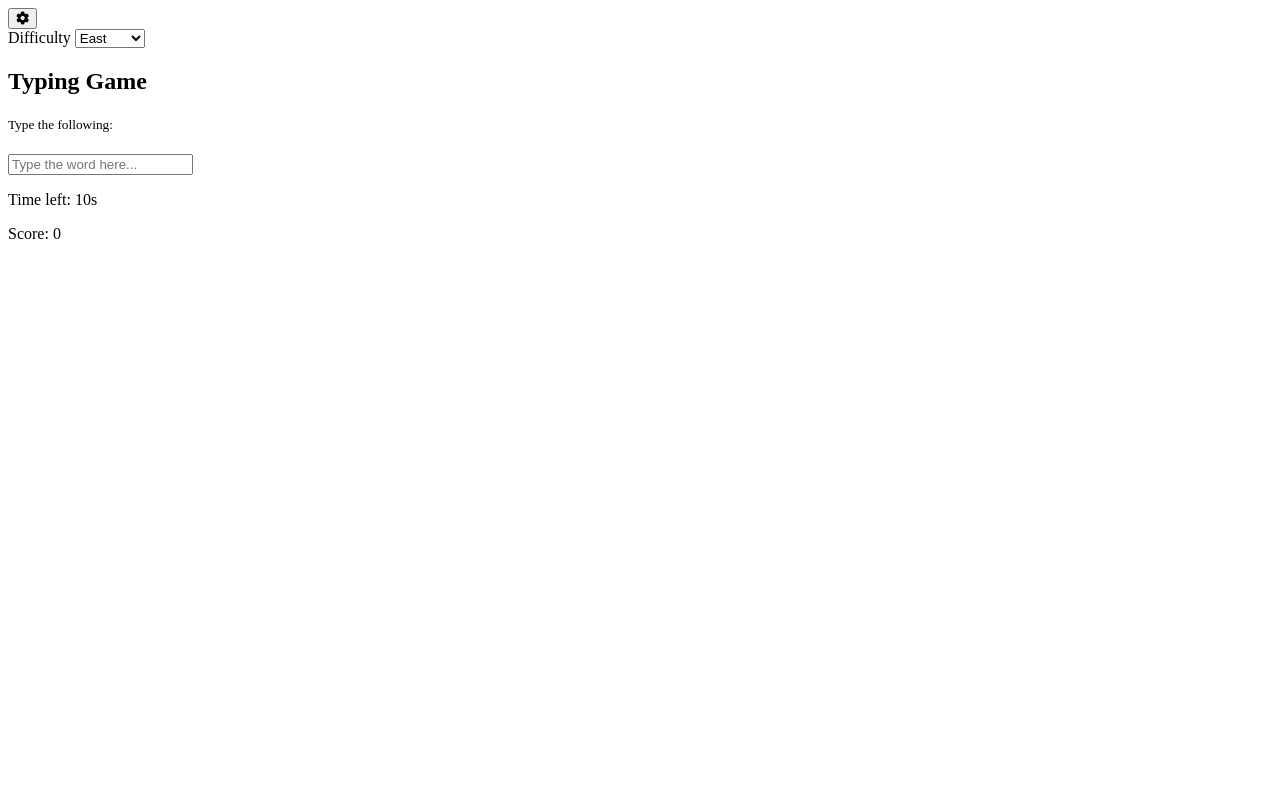
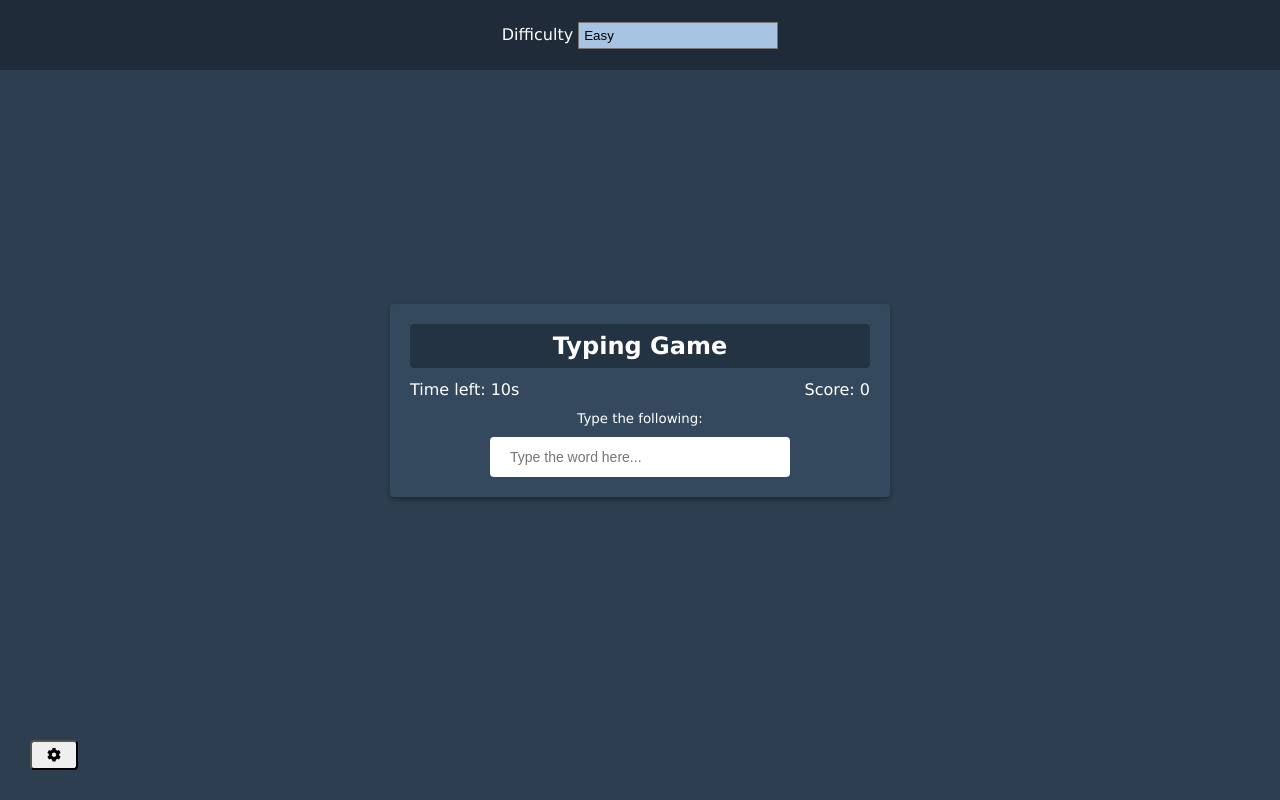
Before and after one commit to ericstober/typing-game, a plain HTML site: page index.html in a window 1280 px wide. Drawn offline with Linux system fonts and the light colour scheme.

Commit message:
completed css

```diff
--- a/index.html
+++ b/index.html
@@ -22,7 +22,7 @@
       <div>
         <label for="difficulty">Difficulty</label>
         <select id="difficulty">
-          <option value="easy">East</option>
+          <option value="easy">Easy</option>
           <option value="medium">Medium</option>
           <option value="hard">Hard</option>
         </select>
--- a/style.css
+++ b/style.css
@@ -0,0 +1,117 @@
+* {
+  box-sizing: border-box;
+}
+
+body {
+  background: #2c3e50;
+  display: flex;
+  align-items: center;
+  justify-content: center;
+  min-height: 100vh;
+  margin: 0;
+  font-family: Verdana, Geneva, Tahoma, sans-serif;
+}
+
+button {
+  cursor: pointer;
+  font-size: 14px;
+  border-radius: 4px;
+  padding: 5px 15px;
+}
+
+select {
+  width: 200px;
+  padding: 5px;
+  appearance: none;
+  -webkit-appearance: none;
+  -moz-appearance: none;
+  border-radius: 0;
+  background: #a7c5e3;
+}
+
+select:focus,
+button:focus {
+  outline: 0;
+}
+
+.settings-btn {
+  position: absolute;
+  bottom: 30px;
+  left: 30px;
+}
+
+.settings {
+  position: absolute;
+  top: 0;
+  left: 0;
+  width: 100%;
+  background: rgba(0, 0, 0, 0.3);
+  height: 70px;
+  color: #fff;
+  display: flex;
+  align-items: center;
+  justify-content: center;
+  transform: translateY(0);
+  transition: transform 0.3s ease-in-out;
+}
+
+.settings.hide {
+  transform: translateY(-100%);
+}
+
+.container {
+  background: #34495e;
+  padding: 20px;
+  border-radius: 4px;
+  box-shadow: 0 3px 5px rgba(0, 0, 0, 0.3);
+  color: #fff;
+  position: relative;
+  text-align: center;
+  width: 500px;
+}
+
+h2 {
+  background: rgba(0, 0, 0, 0.3);
+  padding: 8px;
+  border-radius: 4px;
+  margin: 0 0 40px;
+}
+
+h1 {
+  margin: 0;
+}
+
+input {
+  border: 0;
+  border-radius: 4px;
+  font-size: 14px;
+  width: 300px;
+  padding: 12px 20px;
+  margin-top: 10px;
+}
+
+.score-container {
+  position: absolute;
+  top: 60px;
+  right: 20px;
+}
+
+.time-container {
+  position: absolute;
+  top: 60px;
+  left: 20px;
+}
+
+.end-game-container {
+  background: inherit;
+  display: none;
+  align-items: center;
+  justify-content: center;
+  flex-direction: column;
+  position: absolute;
+  top: 0;
+  left: 0;
+  width: 100%;
+  height: 100%;
+  z-index: 1;
+}
```
